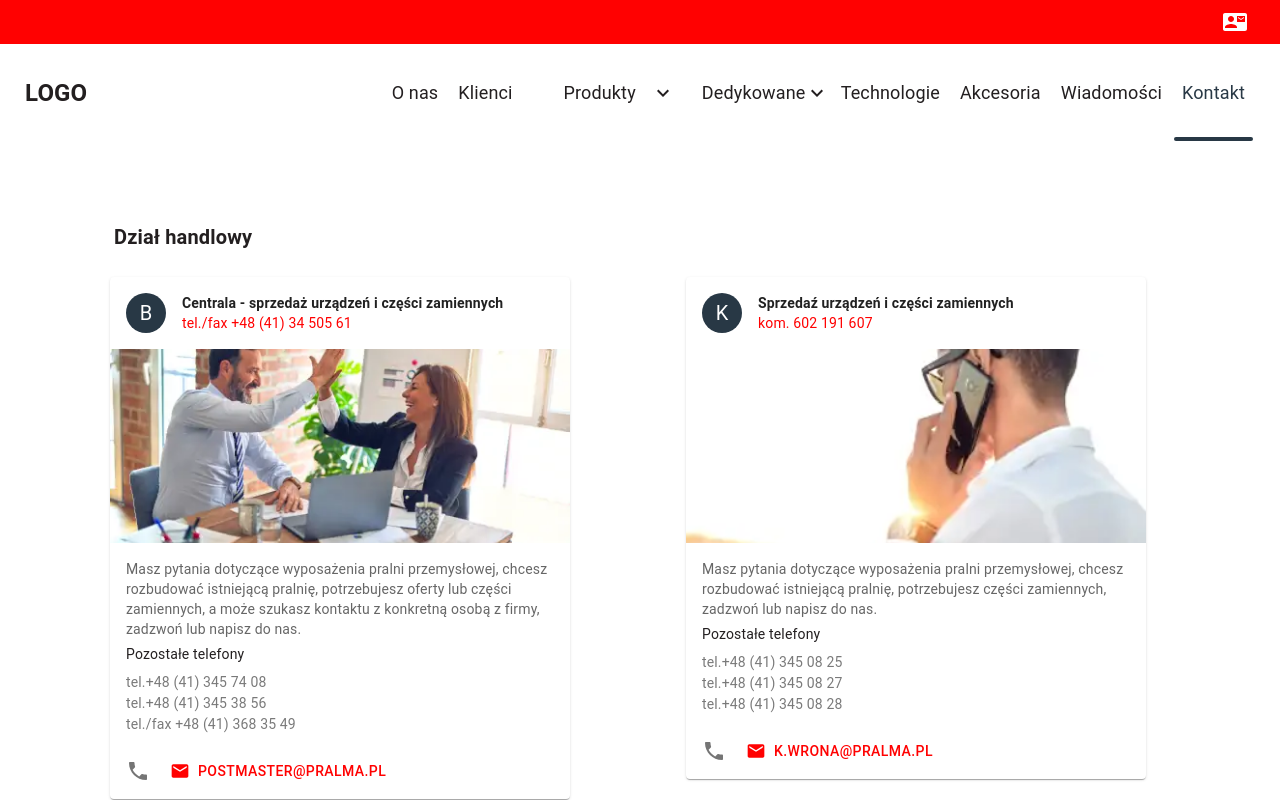
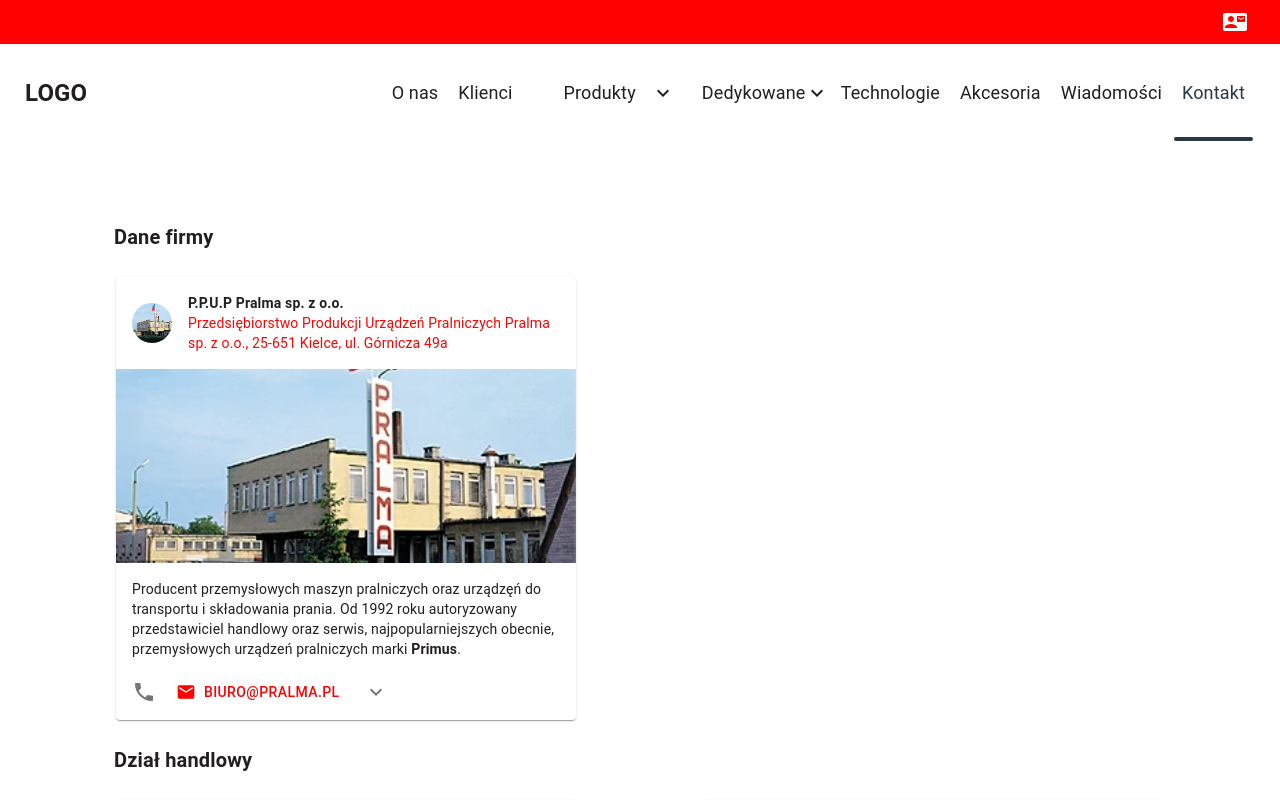
Before and after one commit to krystek77/react-website-client-side, a React (Create React App) app: page /kontakt in a window 1280 px wide. Built offline with nearby package versions, Linux system fonts and the light colour scheme.

Commit message:
Add company data to the contact page

```diff
--- a/src/App.js
+++ b/src/App.js
@@ -1,6 +1,6 @@
 import React from 'react';
+import { Switch, Route } from 'react-router-dom';
 import './index.css';
-import { Switch, Route } from 'react-router-dom';
 
 import Layout from './components/Layout/Layout';
 
--- a/src/components/pages/Contact.js
+++ b/src/components/pages/Contact.js
@@ -1,8 +1,8 @@
 /* eslint-disable no-unused-vars */
-import React from 'react';
-import { Container, Grid, Card, CardHeader, CardContent, List, ListItem, CardActions, ButtonBase, IconButton, Button, CardMedia, Avatar, Typography } from '@mui/material';
-import { Phone, Email } from '@mui/icons-material';
-import { makeStyles } from '@mui/styles';
+import React, {useState} from 'react';
+import { Container, Grid, Card, CardHeader, CardContent, List, ListItem, CardActions, Collapse, ButtonBase, IconButton, Button, CardMedia, Avatar, Typography, Paper } from '@mui/material';
+import { Phone, Email, ExpandMore, Expand } from '@mui/icons-material';
+import { makeStyles, styled } from '@mui/styles';
 
 const useStyles = makeStyles((theme) => ({
   contactPage: {
@@ -11,13 +11,13 @@
   },
   title: {
     fontWeight: 700,
-    textAlign:"center",
+    textAlign: 'center',
     [theme.breakpoints.up('md')]: {
       paddingLeft: 50,
-      textAlign:"left"
+      textAlign: 'left',
     },
-    "&.titleLast":{
-        paddingBottom:24,
+    '&.titleLast': {
+      paddingBottom: 24,
     },
   },
 
@@ -58,14 +58,100 @@
   },
 }));
 
+const ExpandMoreButton = styled((props) => {
+  const {expand,...other} = props;
+  return <IconButton {...other}/>
+})(({theme,expand})=>({
+  marginLeft:"auto",
+  transform:expand ? "rotate(180deg)":"rotate(0deg)",
+}));
+
 function Contact() {
   const classes = useStyles();
+  const [expanded,setExpanded] =useState(false);
+
+  const handleExpandClick = () => {
+    setExpanded(!expanded);
+  }
+
   return (
-    <React.Fragment>
-      {/* <div style={{minHeight:"400px",backgroundColor:'#c0bca9'}}></div> */}
     <main className={[`${classes.contactPage}`, 'page'].join(' ')}>
       <Container>
-          <Grid container xs={12} rowSpacing={3} columnSpacing={{ xs: 2, md: 3 }}>
+        <Grid container rowSpacing={3} columnSpacing={{ xs: 2, md: 3 }}>
+          <Grid item xs={12}>
+            <Typography className={classes.title} component="h2" variant="h6" noWrap>
+              Dane firmy
+            </Typography>
+          </Grid>
+          <Grid item xs={12} md={6}>
+            <Card sx={{ maxWidth: 460, margin: '0 auto' }}>
+              <CardHeader className={classes.header} avatar={<Avatar src="../assets/images/contact/firma.webp" alt="" />} title="P.P.U.P Pralma sp. z o.o." subheader="Przedsiębiorstwo Produkcji Urządzeń Pralniczych Pralma sp. z o.o., 25-651 Kielce, ul. Górnicza 49a" />
+              <CardContent className={classes.content}>
+                <CardMedia className={classes.image} component="img" height="194" image="../assets/images/contact/firma.webp" alt="P.P.U.P Pralma sp. z o.o." />
+                <Typography className={classes.description} variant="body2" color="text.secondary " gutterBottom>
+                  Producent przemysłowych maszyn pralniczych oraz urządzęń do transportu i składowania prania. Od 1992 roku autoryzowany przedstawiciel handlowy oraz serwis, najpopularniejszych obecnie, przemysłowych urządzeń pralniczych marki <strong>Primus</strong>.
+                </Typography>
+              </CardContent>
+              <CardActions>
+                <ButtonBase href="tel:413450561">
+                  <IconButton aria-label="zadzwwoń">
+                    <Phone />
+                  </IconButton>
+                </ButtonBase>
+                <ButtonBase href="mailto:biuro@pralma.pl">
+                  <Button aria-label="napisz" startIcon={<Email />}>
+                    biuro@pralma.pl
+                  </Button>
+                </ButtonBase>
+
+                <ExpandMoreButton
+                  expand={expanded}
+                  aria-label="pokaż więcej"
+                  aria-expanded={expanded}
+                  onClick={handleExpandClick}
+                  >
+                  <ExpandMore/>
+                </ExpandMoreButton>
+              </CardActions>
+
+              <Collapse in={expanded} timeout="auto" unmountOnExit>
+                <CardContent className="">
+                  <Typography component="p">
+                    <Typography component="span" variant="body2" sx={{ display: 'inline-block', width: 80, fontWeight: 600 }}>
+                      NIP:
+                    </Typography>
+                    <Typography component="span" variant="body1">
+                      657-008-11-16
+                    </Typography>
+                  </Typography>
+                  <Typography component="p">
+                    <Typography component="span" variant="body2" sx={{ display: 'inline-block', width: 80, fontWeight: 600 }}>
+                      REGON:
+                    </Typography>
+                    <Typography component="span" variant="body1">
+                      290022092
+                    </Typography>
+                  </Typography>
+                  <Typography component="p">
+                    <Typography component="span" variant="body2" sx={{ display: 'inline-block', width: 80, fontWeight: 600 }}>
+                      KRS:
+                    </Typography>
+                    <Typography component="span" variant="body1">
+                      0000022564
+                    </Typography>
+                  </Typography>
+                  <Typography component="p">
+                    <Typography component="span" variant="body2" sx={{ display: 'inline-block', width: 80, fontWeight: 600 }}>
+                      KONTO:
+                    </Typography>
+                    <Typography component="span" variant="body1">
+                      Alior Bank: 71-24-900005-0000453097384961
+                    </Typography>
+                  </Typography>
+                </CardContent>
+              </Collapse>
+            </Card>
+          </Grid>
           <Grid item xs={12}>
             <Typography className={classes.title} component="h2" variant="h6" noWrap>
               Dział handlowy
@@ -184,10 +270,9 @@
               </CardActions>
             </Card>
           </Grid>
-
-            <Grid container item xs={12}  rowSpacing={3} columnSpacing={{ xs: 2, md: 3 }}>
+          <Grid container item rowSpacing={3} columnSpacing={{ xs: 2, md: 3 }}>
             <Grid item xs={12} md={6}>
-                <Typography className={[`${classes.title}`,'titleLast'].join(' ')} component="h2" variant="h6" noWrap>
+              <Typography className={[`${classes.title}`, 'titleLast'].join(' ')} component="h2" variant="h6" noWrap>
                 Księgowość
               </Typography>
 
@@ -223,7 +308,7 @@
             </Grid>
 
             <Grid item xs={12} md={6}>
-                <Typography className={[`${classes.title}`,'titleLast'].join(' ')} component="h2" variant="h6" noWrap>
+              <Typography className={[`${classes.title}`, 'titleLast'].join(' ')} component="h2" variant="h6" noWrap>
                 Dyrektor
               </Typography>
               <Card sx={{ maxWidth: 460, margin: '0 auto' }}>
@@ -246,7 +331,6 @@
         </Grid>
       </Container>
     </main>
-    </React.Fragment>
   );
 }
 export default Contact;
--- a/src/index.css
+++ b/src/index.css
@@ -1,4 +1,4 @@
-@import url('https://fonts.googleapis.com/css2?family=Lato:wght@300;400;700;900&family=Montserrat:wght@300;400;600;700;900&family=Noto+Sans:wght@400;700&family=Source+Sans+Pro:wght@300;400;600;700;900&display=swap');
+@import url('https://fonts.googleapis.com/css2?family=Source+Sans+Pro:wght@200;300;400;600;700;900&display=swap');
 
 :root {
   --primary:#FF0101;
--- a/src/index.js
+++ b/src/index.js
@@ -6,6 +6,8 @@
 import App from './App';
 
 const theme = createTheme({
+  typography:{
+  },
   palette:{
     primary:{
       main:"#FF0101",
```
Also changed, not shown: public/assets/images/contact/firma.webp (added). Lines whose indentation alone changed are shown as unchanged.
